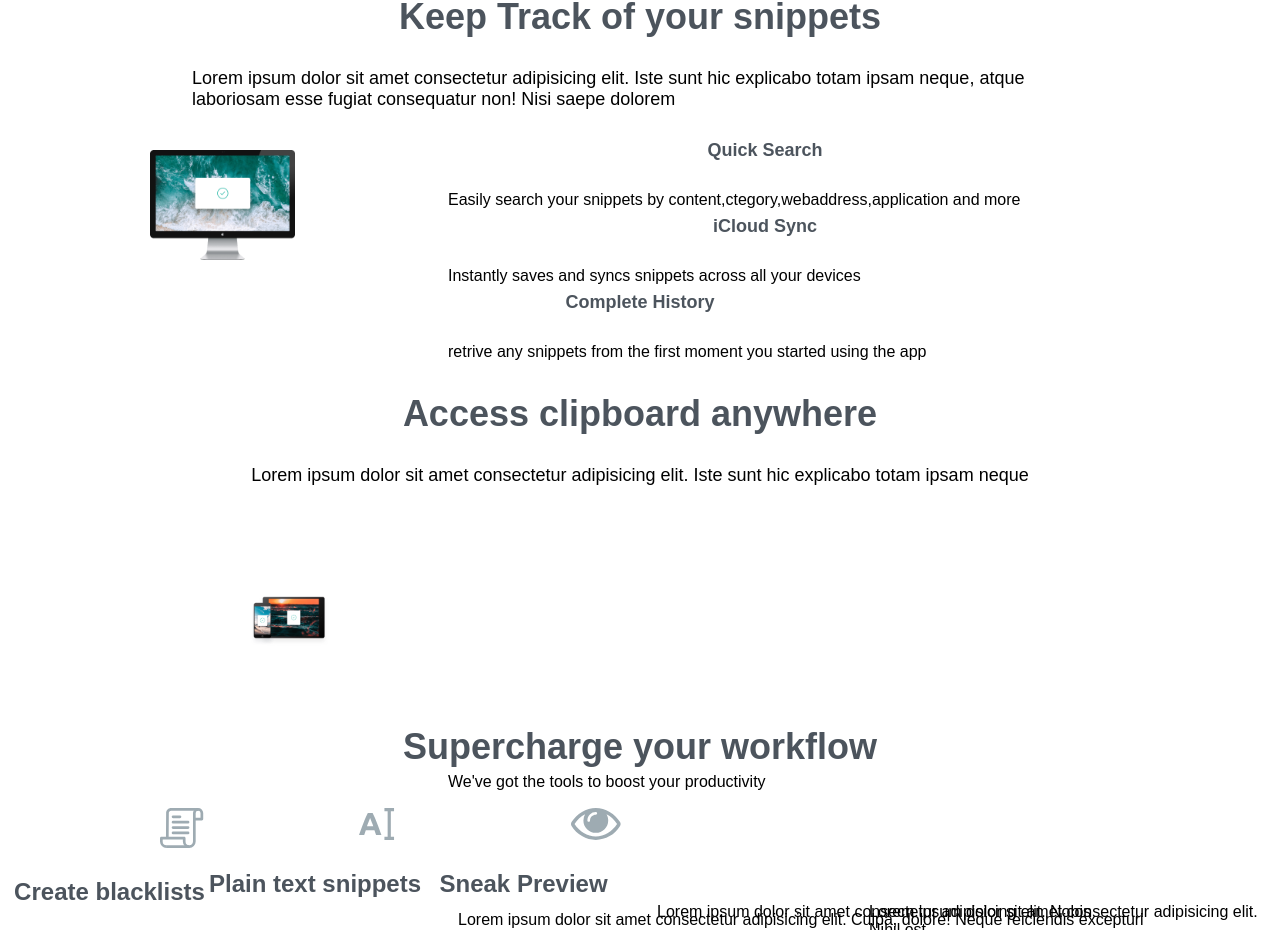
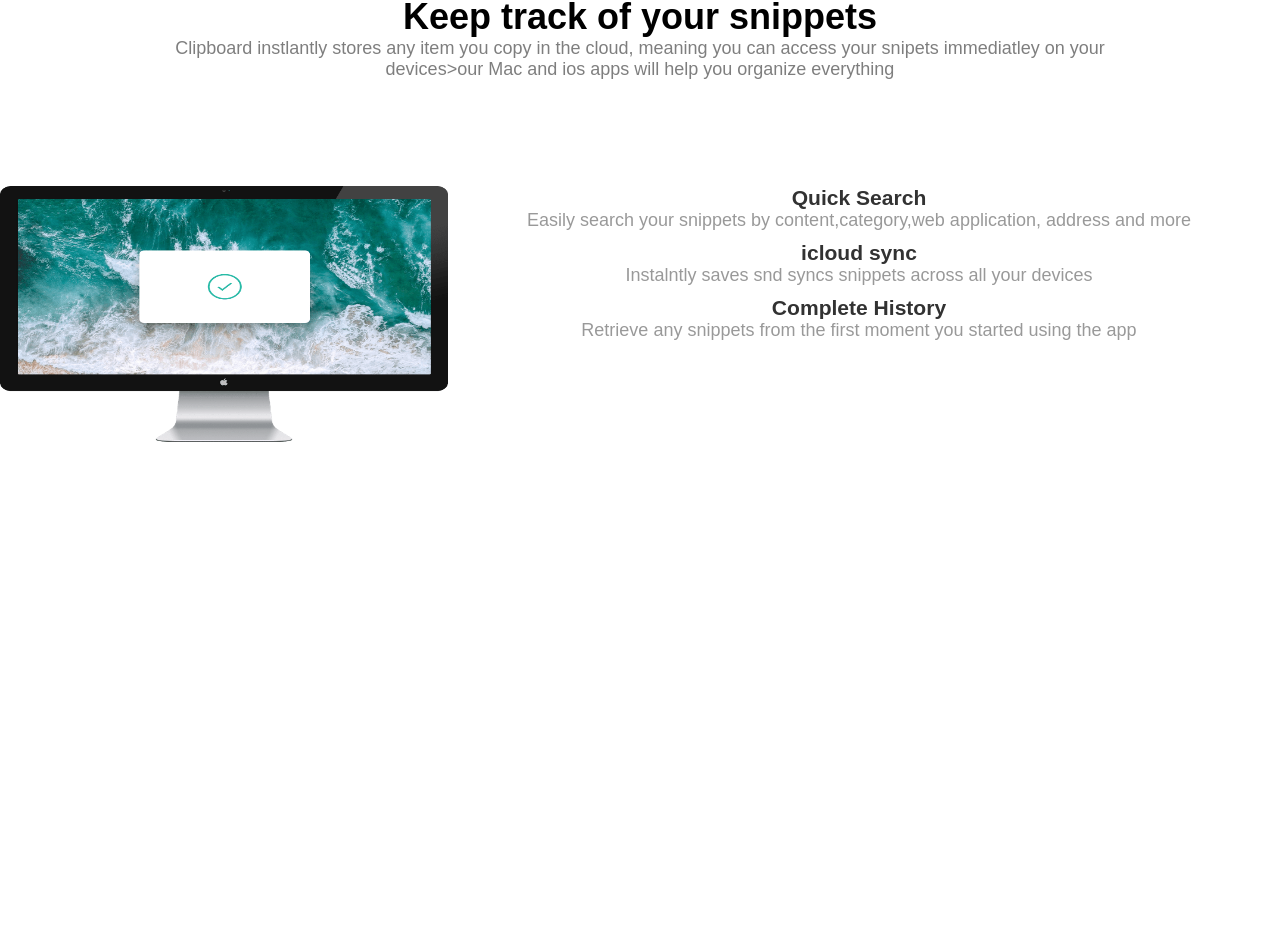
Before and after one commit to DivyasreePothuru/clipboard, a plain HTML site: page index1.html in a window 1280 px wide. Shown: the part 804-1734 px from the top of the page. After the commit the page ends 1630 px from the top, so only its background shows below. Drawn offline with Linux system fonts and the light colour scheme; a web font is replaced by a local one.

Commit message:
created 2nd page in mobile and desktop

```diff
--- a/index1.html
+++ b/index1.html
@@ -25,133 +25,30 @@
         <button>Download MAC</button>
       </div>
     </header>
-    <!-- 2nd sec -->
-
-    <div class="main">
-      <div class="text 1">
-        <h1>Keep Track of your snippets</h1>
-        <p class="text3">
-          Lorem ipsum dolor sit amet consectetur adipisicing elit. Iste sunt hic
-          explicabo totam ipsam neque, atque laboriosam esse fugiat consequatur
-          non! Nisi saepe dolorem  </p>  </div>
-      </div>
-   <div class="pic">
-      <img src="./images/image-computer.png" alt="" >  </div>
-
-  <!-- <div class="main1"> -->
-      <div class="text 2">
-        <h1 class="heading">Quick Search</h1>
-        <p class="text4"> Easily search your snippets by content,ctegory,webaddress,application and more</p>
-        <h1 class="heading">iCloud Sync</h1>
-        <p class="text4">Instantly saves and syncs snippets across all your devices</p>
-        <h1 class="heading">Complete History</h1>
-        <p class="text4">retrive any snippets from the first moment you started using the app</p>
-      </div>
-
-    </div>
-
-<!-- 3rd Section -->
-
-    <div class="main2">
-      <div class="text 1">
-        <h1>Access clipboard anywhere </h1>
-        <p class="text3">
-          Lorem ipsum dolor sit amet consectetur adipisicing elit. Iste sunt hic
-          explicabo totam ipsam neque  </p>  </div>
-      </div>
-
-      <div class="pic2">
-        <img src="images/image-devices.png" alt="">
-      </div>
-
-      <div class="main3">
-          <h1>Supercharge your workflow</h1>
-
-          <p class="text4">We've  got the tools to boost your productivity  </p>
-
-          <div class="num">
-          <div class="one">
-          <img  src="./images/icon-blacklist.svg" alt="">
-          <h1>Create blacklists</h1>
-          <p class="text4">Lorem ipsum dolor sit amet consectetur adipisicing elit. Culpa, dolore! Neque reiciendis excepturi</p>
-
-
-        </div>
-
-        <div class="two">
-         <img   src="./images/icon-text.svg" alt="">
-          <h1>Plain text snippets</h1>
-          <p class="text4">Lorem ipsum dolor sit amet consectetur adipisicing elit. Nobis  </p>
-        </div>
-
-         <div class="three">
-          <img   src="./images/icon-preview.svg" alt="">
-          <h1>Sneak Preview</h1>
-          <p class="text4">Lorem ipsum dolor sit amet consectetur adipisicing elit. Nihil est</p>
-
-        </div> </div>
-
-
-      </div>
-
-      <!-- 4th section -->
-
-      <div class="main4">
-
-<div class=".logo1">
-
-  <img src="./images/logo-google.png" alt="">
-  <img src="./images/logo-ibm.png" alt="">
-  <img src="./images/logo-microsoft.png" alt="">
-  <img src="./images/logo-hp.png" alt="">
-<img src="./images/logo-vector-graphics.png" alt="">
-
+   <div class="page-1">
+    <div class="page1-title">
+<h1>Keep track of your snippets</h1>
+<p>Clipboard instlantly stores any item you copy in the cloud, meaning you can access your snipets immediatley on your devices>our Mac and ios apps will help you organize everything</p>
 </div>
 
-<div class="main">
-  <div class="text 1">
-    <h1>Keep Track of your snippets</h1>
-    <p class="text3">
-      Lorem ipsum dolor sit amet consectetur adipisicing elit. Iste sunt hic
-      explicabo totam ipsam neque, atque laboriosam esse fugiat consequatur
-      non! Nisi saepe dolorem  </p>  </div>
+<div class="page1-head">
+  <img class="computer" src="/images/image-computer.png" alt="computer">
+  <div class="head">
+  <div class="head1">
+    <h3>Quick Search</h3>
+    <p>Easily search your snippets by content,category,web application, address and more</p>
   </div>
-
-
-<div class="header-buttons">
-  <button>Download iOS</button>
-  <button>Download MAC</button>
+  <div class="head2">
+<h3>icloud sync</h3>
+<p>Instalntly saves snd syncs snippets across all your devices</p>
+  </div>
+  <div class="head3">
+    <h3>Complete History</h3>
+    <p>Retrieve any snippets from the first moment you started using the app</p>
+  </div>
 </div>
-
-
-
-
-      </div>
-
-      <footer>
-        <div class="footer-bg">
-          <img class=".logo" src="images/logo.svg" alt="" />
-        </div>
-
-        <div class="footer-text">
-          <ul>
-            <li>FAQs</li>
-            <li>Contact us</li>
-            <li>Privacy Policy</li>
-            <li>Privacy Kit</li>
-            <li>Install Guide</li>
-          </ul>
-        </div>
-        <div class="icon">
-<div class="icon1"><img src="./images/icon-facebook.svg" alt=""></div>
-
-     <div class="icon1">  <img src="/images/icon-twitter.svg" alt=""></div>
-         <div class="icon1"> <img src="./images/icon-instagram.svg" alt=""></div>
-
-
-        </div>
-
-      </footer>
+</div>
+   </div>
 
   </body>
 </html>
--- a/style1.css
+++ b/style1.css
@@ -69,139 +69,46 @@ button:nth-child(2){
     box-shadow: 0px 2px 1px  hsl(233, 100%, 69%); ;
 }
 
-/* 2nd section */
-
-.main{
-    margin: 0 15%;
-    /* padding: 4px 3px 0 6px; */
-    display: flex;
-    justify-content: space-around;
-
+.page-1{
+    height: 100%;
+    width: 100%;
+}
+.page1-title{
+    height: 20%;
+    text-align: center;
+    opacity: 1;
 
 }
-
-.text3{
-    display: flex;
-    align-items: center;
-    padding-bottom: 30px;
-
-}
-h1{
-    text-align: center;
-    padding-bottom: 30px;
-    color: hsl(210, 10%, 33%);
-}
-
-.pic{
-
-    width: 250px;
-    height: 150px;
-
-    display: flex;
- align-content: center;
- text-align: center;
-/* margin: 10px 30px;
-padding:20px 70px; */
-
-}
-.main1{
-
-    margin: 0 15%;
-    /* padding: 4px 3px 0 6px; */
-    display: flex;
-    justify-content: space-around;
-}
-
-.text4{
-
-    padding-left: 8%;
-
-}
-
-
-/* 3rd section */
-
-.main2{
-
-    margin: 50px 15px;
-    display: flex;
-    justify-content: space-around;
-
-}
-
-.pic2{
-
-    width: 150px;
-    height: 150px;
-    display: flex;
-
-margin: 10px 30px;
-padding:20px 70px;
-padding-bottom: 40px;
-
-}
-
-.text4{
-
-    padding-bottom: 40px;
-}
-
-img{
-    display: flex;
-    align-items: center;
-    align-content: center;
-    justify-content: space-evenly;
-    padding: 10px 5px 30px;
-    padding-left: 150px;
-
+.page1-title p{
+    margin: 0 auto 0 auto;
+    opacity: 0.5;
 
 }
 
 
 
-/* 4th section */
+.page1-head{
 
-
-.logo1{
-
-    display: flex;
-    align-items: center;
-
+    height: 80%;
+    text-align: center;
+    margin-top: 30px;
+}
+.computer{
+    width: 80%;
+    height: 40%;
+   margin-left: 40px;
+   margin-top: 80px;
 }
 
-.footer-bg{
-    height: 30%;
-    background-image: url(images/bg-header-mobile.png);
-    background-size: cover;
-    background-position: center;
-    display: flex;
-    justify-content: center;
-    align-items: center;
-}
-.logo{
-    height: 100px;
+.head1,.head2,.head3{
+    margin: 10px;
+    opacity: 0.8;
 }
 
-.icon{
+.head1 p,.head2 p,.head3 p{
 
-float: left;
+    opacity:0.5;
 }
-
-ul {
-    width: 100%;
-}
-
-li {
-    text-align: center;
-
-    /* padding: 10px 0;
-    margin: 0px 5px 20px; */
-    border-radius: 5px;
-}
-
-
-
-
 
 @media screen and (min-width:992px) {
 
@@ -216,9 +123,6 @@ padding: 20px 10%;
 .pic{
 
    float: left;
-
-
-
 }
 
 .heading{
@@ -263,8 +167,28 @@ padding: 20px 10%;
 padding: 20px 10%;
 }
 
+.page1-title{
+    text-align: center;
+}
 
+.page1-title p{
+    margin: 0 150px;
+}
 
+.page1-head{
+    width: 100%;
 
 
 }
+.computer{
+width: 35%;
+    float: left;
+    margin: auto;
+}
+
+.head{
+margin-top: 20px;
+
+}
+
+}
```
